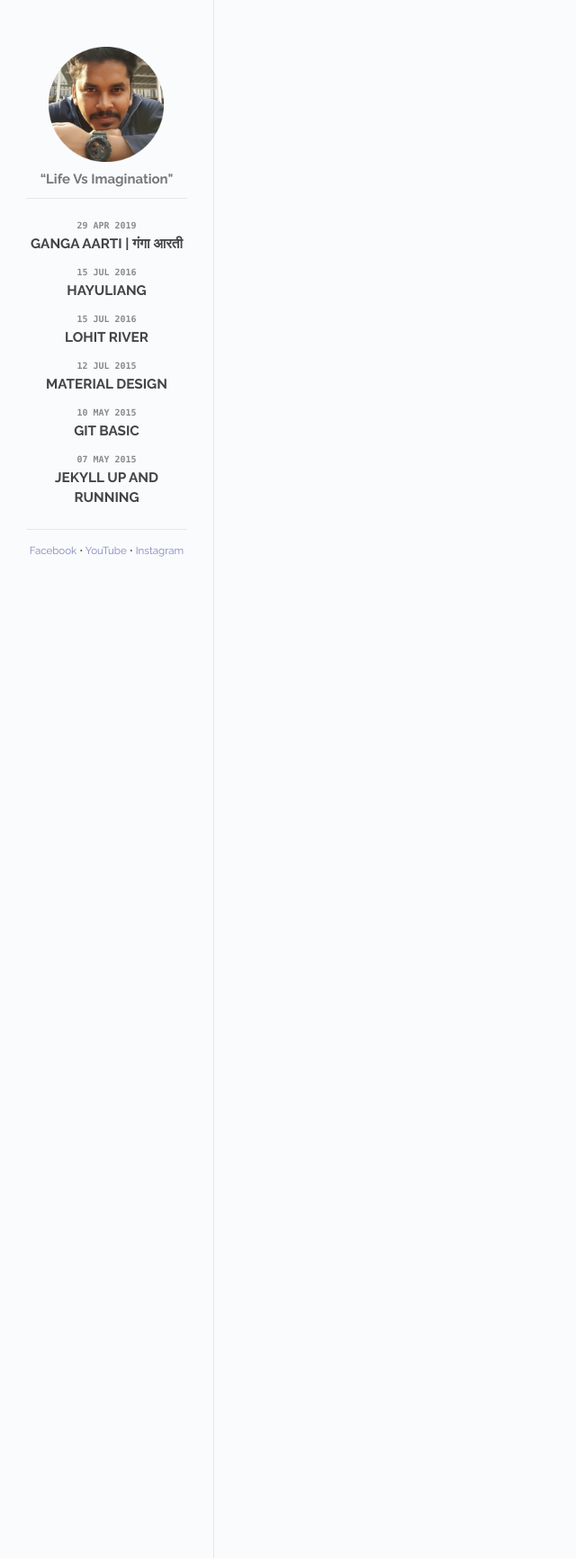
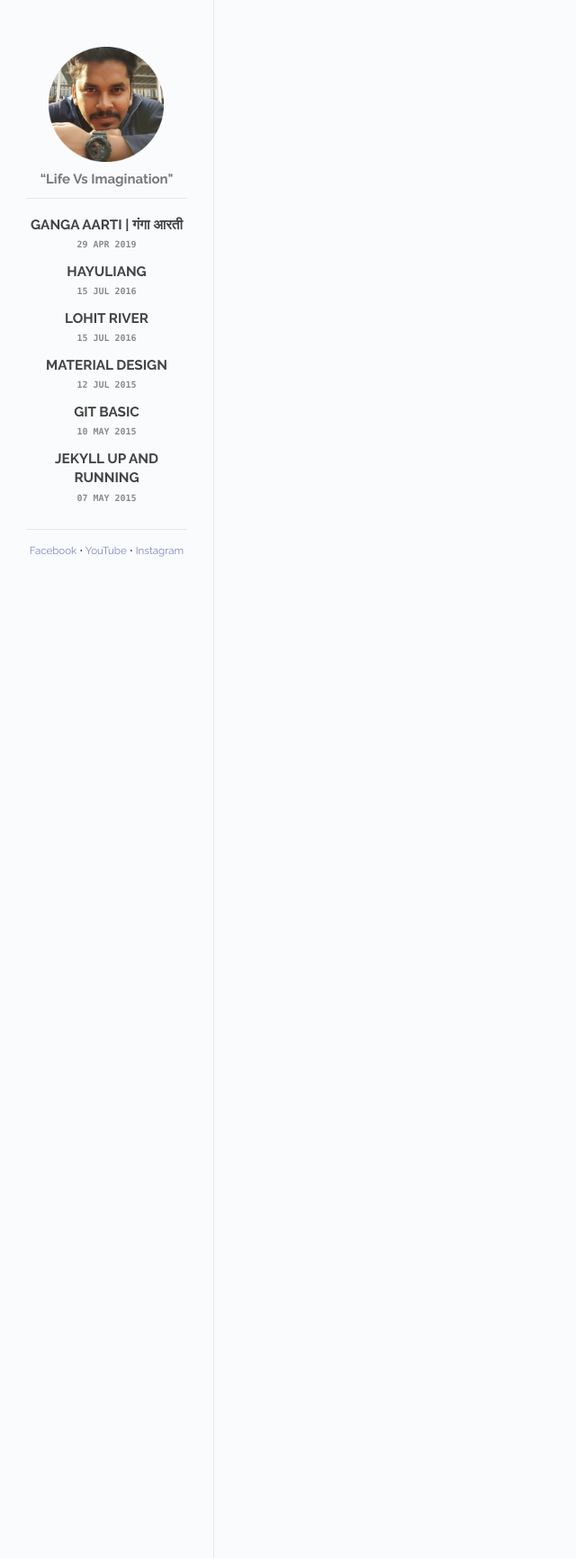
Before and after one commit to heartstchr/Blog, a Jekyll site: the page built from _posts/2019-04-29-ganga-aarti-in-har-ki-pauri-haridwar-uttarakhand.md, in a window 1280 px wide, cut to the strip 0-1732 px from the top of the page. Shown: the whole strip at 90% size, without its empty margins (0-640 px from the left). Built offline with Jekyll 4.4.1, drawn with Linux system fonts in a browser that asks for light colours; Markdown is read by kramdown in place of the engine named in the settings; some of the changed text lies outside the part shown.

Commit message:
post format change

```diff
--- a/_includes/post.html
+++ b/_includes/post.html
@@ -7,8 +7,11 @@
       <img id="cover-photo" src="{{ site.baseurl }}/assets/images/{{ page.cover }}">
     </div>
     <div id="info-container">
-      <h1 id="title">{{ page.title }}</h1>
-      <h1 id="title">{{ page.subtitle }}</h1>
+      {% if page.subtitle %}
+        <h1 id="title">{{ page.subtitle }}</h1>
+      {% else %}
+        <h1 id="title">{{ page.title }}</h1>
+      {% endif %}
       <span id="date">{{ page.date | date_to_string }}</span>
       {% assign author = site[page.author] %}
       {% if author %}
--- a/_layouts/default.html
+++ b/_layouts/default.html
@@ -44,8 +44,7 @@
             {% for post in site.posts %}
               <li class="post-link">
                 <a class="post-title" href="{{ site.baseurl }}{{ post.url }}">
-                  <span class="post-date">{{ post.date | date_to_string }}</span>
-                  {{ post.title }}
+                  {{ post.title }}<span class="post-date">{{ post.date | date_to_string }}</span>
                 </a>
               </li>
             {% endfor %}
```
Also changed, not shown: _posts/2016-07-15-Road-and-River-to-Arunachal-Pradesh-India.md (+1 -1 lines), _posts/2016-07-17-Hayuliang-Arunachal-Pradesh-India copy.md (+2 -1 lines), _posts/2019-04-29-ganga-aarti-in-har-ki-pauri-haridwar-uttarakhand.md (+0 -2 lines).
